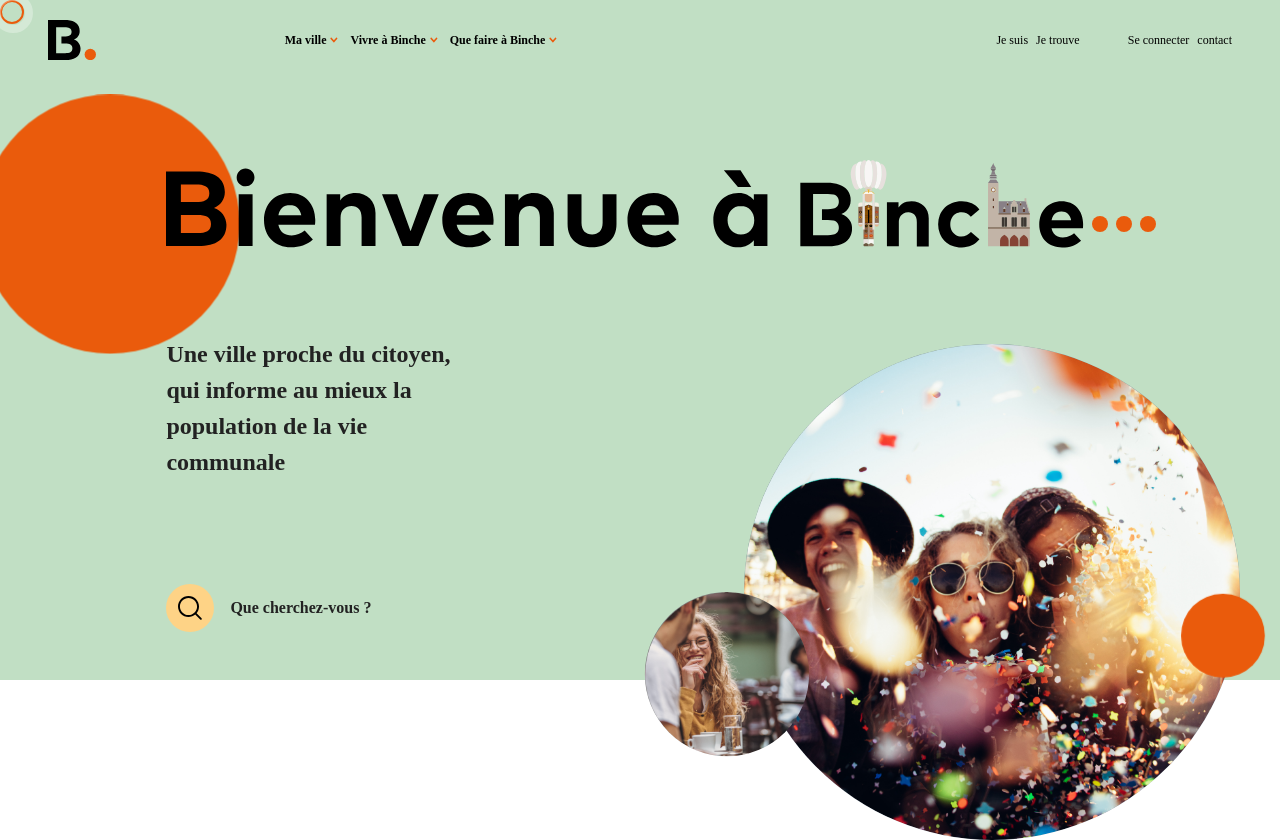
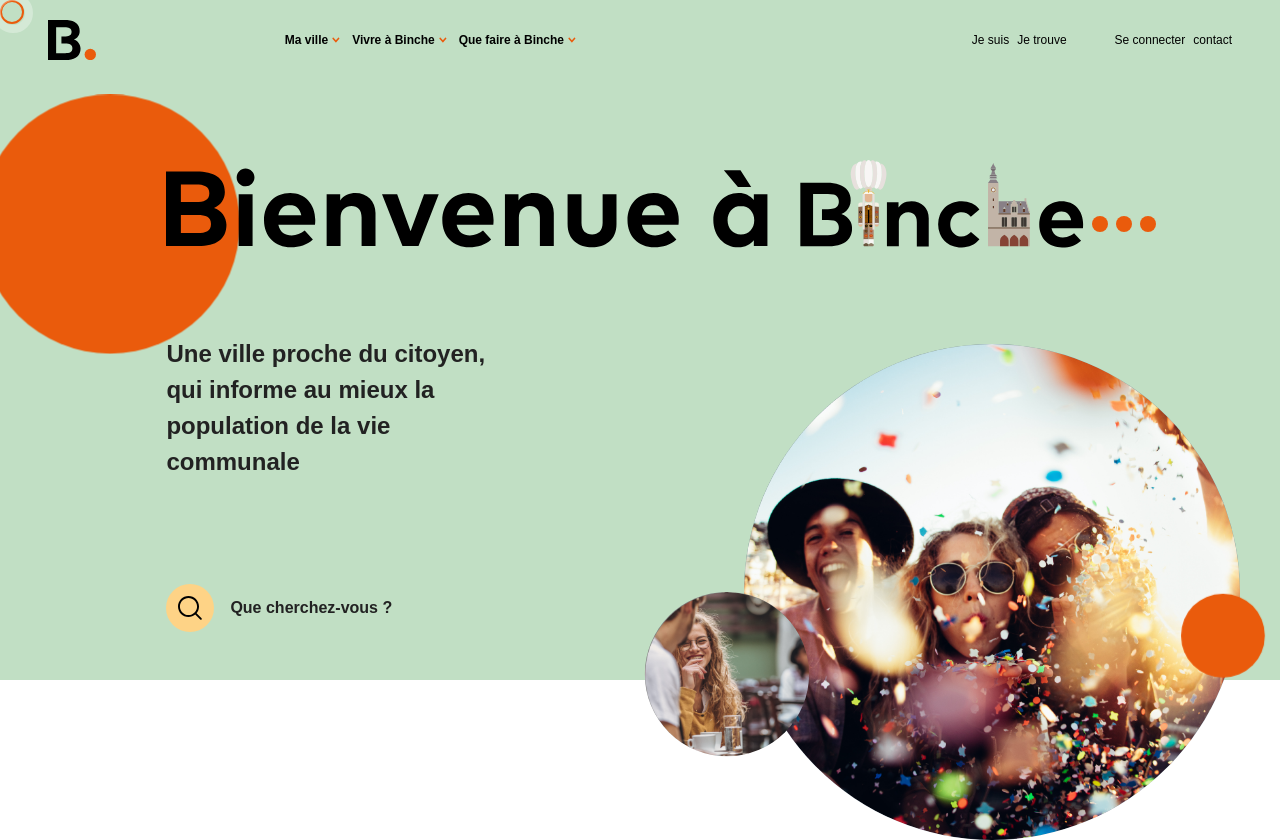
Before and after one commit to sylvainJacot/Bincheguide, a website: page index.html in a window 1280 px wide. Drawn offline with nearby package versions, Linux system fonts and the light colour scheme; files whose address does not match are found by name.

Commit message:
sans-serif added for safari

```diff
--- a/src/scss/01-config/_fonts.scss
+++ b/src/scss/01-config/_fonts.scss
@@ -1,32 +1,37 @@
 @font-face {
     font-family: 'Poppins', sans-serif;
-    src: url('../../fonts/Poppins/Poppins-Light.ttf');
+    src: url('../../fonts/Poppins/Poppins-Light.ttf') format('truetype');
+    src: url('../../fonts/Poppins/poppins-light-webfont.woff') format('woff');
     font-weight: 300;
 }
 
 @font-face {
     font-family: 'Poppins', sans-serif;
-    src: url('../../fonts/Poppins/Poppins-Regular.ttf');
+    src: url('../../fonts/Poppins/Poppins-Regular.ttf') format('truetype');
+    src: url('../../fonts/Poppins/poppins-regular-webfont.woff') format('woff');
     font-weight: 400;
 }
 
 @font-face {
     font-family: 'Poppins', sans-serif;
-    src: url('../../fonts/Poppins/Poppins-Medium.ttf');
+    src: url('../../fonts/Poppins/Poppins-Medium.ttf') format('truetype');
+    src: url('../../fonts/Poppins/poppins-medium-webfont.woff') format('woff');
     font-weight: 500;
 }
 
 @font-face {
     font-family: 'Poppins', sans-serif;
-    src: url('../../fonts/Poppins/Poppins-Bold.ttf');
+    src: url('../../fonts/Poppins/Poppins-Bold.ttf') format('truetype');
+    src: url('../../fonts/Poppins/poppins-bold-webfont.woff') format('woff');
     font-weight: 700;
 }
 
 
 @mixin PoppinsFont($size:2rem, $line-height:1.5, $weight:500, $letter-spacing: 0) {
-    font-family: 'Poppins';
+    font-family: 'Poppins', sans-serif;
     font-size: $size;
     line-height: $line-height;
     font-weight: $weight;
     letter-spacing: $letter-spacing;
+    font-style: normal;
 }
```
Also changed, not shown: dist/css/styles.css, src/fonts/Poppins/poppins-bold-webfont.woff (added), src/fonts/Poppins/poppins-light-webfont.woff (added), src/fonts/Poppins/poppins-medium-webfont.woff (added), src/fonts/Poppins/poppins-regular-webfont.woff (added).
